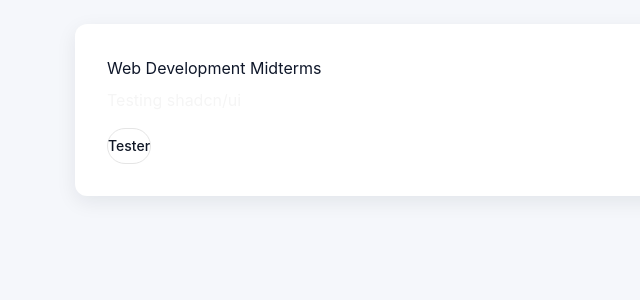
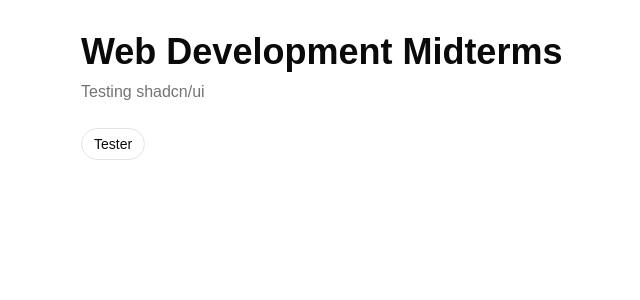
Before and after one commit to mrcv-dmg/midterm-project-webdvt, a React (Vite) app: page / in a window 1280 px wide. Shown: the top 300 px of the page, without its empty margins (15-655 px from the left). Built offline with nearby package versions, Linux system fonts and the light colour scheme.

Commit message:
switched presets to Rhea

```diff
--- a/jsconfig.json
+++ b/jsconfig.json
@@ -3,6 +3,7 @@
     "baseUrl": ".",
     "paths": {
       "@/*": ["src/*"]
-    }
+    },
+        "ignoreDeprecations": "6.0"
   }
 }
--- a/package.json
+++ b/package.json
@@ -11,6 +11,7 @@
   },
   "dependencies": {
     "@base-ui/react": "^1.7.0",
+    "@fontsource-variable/geist": "^5.3.0",
     "@fontsource-variable/inter": "^5.3.0",
     "@fontsource-variable/jetbrains-mono": "^5.3.0",
     "@phosphor-icons/react": "^2.1.10",
--- a/src/App.jsx
+++ b/src/App.jsx
@@ -1,16 +1,20 @@
-import "./App.css";
 import { Button } from "@/components/ui/button";
 
 function App() {
   return (
-    <>
-      <div className="container">
-        <h1>Web Development Midterms</h1>
-        <p>Testing shadcn/ui</p>
+    <main className="mx-auto max-w-6xl p-8">
+      <h1 className="mb-2 text-4xl font-bold">
+        Web Development Midterms
+      </h1>
 
-        <Button variant="outline">Tester</Button>
-      </div>
-    </>
+      <p className="mb-6 text-muted-foreground">
+        Testing shadcn/ui
+      </p>
+
+      <Button variant="outline">
+        Tester
+      </Button>
+    </main>
   );
 }
 
--- a/src/components/ui/button.jsx
+++ b/src/components/ui/button.jsx
@@ -4,7 +4,7 @@ import { cva } from "class-variance-authority";
 import { cn } from "@/lib/utils"
 
 const buttonVariants = cva(
-  "group/button inline-flex shrink-0 items-center justify-center rounded-4xl border border-transparent bg-clip-padding text-sm font-medium whitespace-nowrap transition-all outline-none select-none focus-visible:border-ring focus-visible:ring-3 focus-visible:ring-ring/30 active:not-aria-[haspopup]:translate-y-px disabled:pointer-events-none disabled:opacity-50 aria-invalid:border-destructive aria-invalid:ring-3 aria-invalid:ring-destructive/20 dark:aria-invalid:border-destructive/50 dark:aria-invalid:ring-destructive/40 [&_svg]:pointer-events-none [&_svg]:shrink-0 [&_svg:not([class*='size-'])]:size-4",
+  "group/button inline-flex shrink-0 items-center justify-center rounded-2xl border border-transparent bg-clip-padding text-sm font-medium whitespace-nowrap transition-all outline-none select-none focus-visible:border-ring focus-visible:ring-3 focus-visible:ring-ring/30 active:not-aria-[haspopup]:translate-y-px disabled:pointer-events-none disabled:opacity-50 aria-invalid:border-destructive aria-invalid:ring-3 aria-invalid:ring-destructive/20 dark:aria-invalid:border-destructive/50 dark:aria-invalid:ring-destructive/40 [&_svg]:pointer-events-none [&_svg]:shrink-0 [&_svg:not([class*='size-'])]:size-4",
   {
     variants: {
       variant: {
@@ -21,14 +21,14 @@ const buttonVariants = cva(
       },
       size: {
         default:
-          "h-9 gap-1.5 px-3 has-data-[icon=inline-end]:pr-2.5 has-data-[icon=inline-start]:pl-2.5",
+          "h-8 gap-1.5 px-3 has-data-[icon=inline-end]:pr-2.5 has-data-[icon=inline-start]:pl-2.5",
         xs: "h-6 gap-1 px-2.5 text-xs has-data-[icon=inline-end]:pr-2 has-data-[icon=inline-start]:pl-2 [&_svg:not([class*='size-'])]:size-3",
-        sm: "h-8 gap-1 px-3 has-data-[icon=inline-end]:pr-2 has-data-[icon=inline-start]:pl-2",
-        lg: "h-10 gap-1.5 px-4 has-data-[icon=inline-end]:pr-3 has-data-[icon=inline-start]:pl-3",
-        icon: "size-9",
+        sm: "h-7 gap-1 px-3 has-data-[icon=inline-end]:pr-2 has-data-[icon=inline-start]:pl-2",
+        lg: "h-9 gap-1.5 px-4 has-data-[icon=inline-end]:pr-3 has-data-[icon=inline-start]:pl-3",
+        icon: "size-8",
         "icon-xs": "size-6 [&_svg:not([class*='size-'])]:size-3",
-        "icon-sm": "size-8",
-        "icon-lg": "size-10",
+        "icon-sm": "size-7",
+        "icon-lg": "size-9",
       },
     },
     defaultVariants: {
--- a/src/index.css
+++ b/src/index.css
@@ -1,18 +1,58 @@
 @import "tailwindcss";
+@import "shadcn/tailwind.css";
 @import "tw-animate-css";
-@import "shadcn/tailwind.css";
 @import "@fontsource-variable/inter";
 
 @custom-variant dark (&:is(.dark *));
 
-/* Base styles for the midterms project */
+@theme inline {
+  --color-background: var(--background);
+  --color-foreground: var(--foreground);
+  --color-card: var(--card);
+  --color-card-foreground: var(--card-foreground);
+  --color-popover: var(--popover);
+  --color-popover-foreground: var(--popover-foreground);
+  --color-primary: var(--primary);
+  --color-primary-foreground: var(--primary-foreground);
+  --color-secondary: var(--secondary);
+  --color-secondary-foreground: var(--secondary-foreground);
+  --color-muted: var(--muted);
+  --color-muted-foreground: var(--muted-foreground);
+  --color-accent: var(--accent);
+  --color-accent-foreground: var(--accent-foreground);
+  --color-destructive: var(--destructive);
+  --color-border: var(--border);
+  --color-input: var(--input);
+  --color-ring: var(--ring);
+  --color-chart-1: var(--chart-1);
+  --color-chart-2: var(--chart-2);
+  --color-chart-3: var(--chart-3);
+  --color-chart-4: var(--chart-4);
+  --color-chart-5: var(--chart-5);
+  --color-sidebar: var(--sidebar);
+  --color-sidebar-foreground: var(--sidebar-foreground);
+  --color-sidebar-primary: var(--sidebar-primary);
+  --color-sidebar-primary-foreground: var(--sidebar-primary-foreground);
+  --color-sidebar-accent: var(--sidebar-accent);
+  --color-sidebar-accent-foreground: var(--sidebar-accent-foreground);
+  --color-sidebar-border: var(--sidebar-border);
+  --color-sidebar-ring: var(--sidebar-ring);
+  --radius-sm: calc(var(--radius) * 0.6);
+  --radius-md: calc(var(--radius) * 0.8);
+  --radius-lg: var(--radius);
+  --radius-xl: calc(var(--radius) * 1.4);
+  --radius-2xl: calc(var(--radius) * 1.8);
+  --radius-3xl: calc(var(--radius) * 2.2);
+  --radius-4xl: calc(var(--radius) * 2.6);
+  --font-heading: var(--font-sans);
+  --font-sans: 'Inter Variable', sans-serif;
+}
+
 :root {
-  --bg: #f5f7fb;
-  --card: oklch(1 0 0);
-  --muted: oklch(0.97 0 0);
-  --accent: oklch(0.97 0 0);
+  --radius: 0.625rem;
   --background: oklch(1 0 0);
   --foreground: oklch(0.145 0 0);
+  --card: oklch(1 0 0);
   --card-foreground: oklch(0.145 0 0);
   --popover: oklch(1 0 0);
   --popover-foreground: oklch(0.145 0 0);
@@ -20,7 +60,9 @@
   --primary-foreground: oklch(0.985 0 0);
   --secondary: oklch(0.97 0 0);
   --secondary-foreground: oklch(0.205 0 0);
+  --muted: oklch(0.97 0 0);
   --muted-foreground: oklch(0.556 0 0);
+  --accent: oklch(0.97 0 0);
   --accent-foreground: oklch(0.205 0 0);
   --destructive: oklch(0.577 0.245 27.325);
   --border: oklch(0.922 0 0);
@@ -31,7 +73,6 @@
   --chart-3: oklch(0.439 0 0);
   --chart-4: oklch(0.371 0 0);
   --chart-5: oklch(0.269 0 0);
-  --radius: 0.625rem;
   --sidebar: oklch(0.985 0 0);
   --sidebar-foreground: oklch(0.145 0 0);
   --sidebar-primary: oklch(0.205 0 0);
@@ -40,93 +81,6 @@
   --sidebar-accent-foreground: oklch(0.205 0 0);
   --sidebar-border: oklch(0.922 0 0);
   --sidebar-ring: oklch(0.708 0 0);
-}
-
-/* ...keep the rest of your CSS exactly as it is... */
-
-*{box-sizing:border-box;margin:0;padding:0}
-html,body,#root{height:100%}
-body{
-	font-family:Inter, system-ui, -apple-system, 'Segoe UI', Roboto, 'Helvetica Neue', Arial;
-	background:var(--bg);
-	color:#111827;
-	-webkit-font-smoothing:antialiased;
-	-moz-osx-font-smoothing:grayscale;
-	line-height:1.5;
-	padding:1.5rem;
-}
-
-.container{
-	max-width:1100px;
-	margin:0 auto;
-	background:var(--card);
-	border-radius:12px;
-	box-shadow:0 6px 20px rgba(16,24,40,0.08);
-	padding:2rem;
-}
-
-h1,h2,h3{color:#0f172a;margin-bottom:.5rem}
-p{color:var(--muted);margin-bottom:1rem}
-
-.btn{
-	display:inline-block;
-	background:var(--accent);
-	color:#fff;
-	padding:.6rem 1rem;
-	border-radius:8px;
-	text-decoration:none;
-}
-
-/* Utility */
-.grid{display:grid;gap:1rem}
-.center{display:flex;align-items:center;justify-content:center}
-
-/* Responsive */
-@media (min-width:768px){
-	.grid-cols-2{grid-template-columns:1fr 1fr}
-}
-
-@theme inline {
-  --font-heading: var(--font-sans);
-  --font-sans: 'Inter Variable', sans-serif;
-  --color-sidebar-ring: var(--sidebar-ring);
-  --color-sidebar-border: var(--sidebar-border);
-  --color-sidebar-accent-foreground: var(--sidebar-accent-foreground);
-  --color-sidebar-accent: var(--sidebar-accent);
-  --color-sidebar-primary-foreground: var(--sidebar-primary-foreground);
-  --color-sidebar-primary: var(--sidebar-primary);
-  --color-sidebar-foreground: var(--sidebar-foreground);
-  --color-sidebar: var(--sidebar);
-  --color-chart-5: var(--chart-5);
-  --color-chart-4: var(--chart-4);
-  --color-chart-3: var(--chart-3);
-  --color-chart-2: var(--chart-2);
-  --color-chart-1: var(--chart-1);
-  --color-ring: var(--ring);
-  --color-input: var(--input);
-  --color-border: var(--border);
-  --color-destructive: var(--destructive);
-  --color-accent-foreground: var(--accent-foreground);
-  --color-accent: var(--accent);
-  --color-muted-foreground: var(--muted-foreground);
-  --color-muted: var(--muted);
-  --color-secondary-foreground: var(--secondary-foreground);
-  --color-secondary: var(--secondary);
-  --color-primary-foreground: var(--primary-foreground);
-  --color-primary: var(--primary);
-  --color-popover-foreground: var(--popover-foreground);
-  --color-popover: var(--popover);
-  --color-card-foreground: var(--card-foreground);
-  --color-card: var(--card);
-  --color-foreground: var(--foreground);
-  --color-background: var(--background);
-  --radius-sm: calc(var(--radius) * 0.6);
-  --radius-md: calc(var(--radius) * 0.8);
-  --radius-lg: var(--radius);
-  --radius-xl: calc(var(--radius) * 1.4);
-  --radius-2xl: calc(var(--radius) * 1.8);
-  --radius-3xl: calc(var(--radius) * 2.2);
-  --radius-4xl: calc(var(--radius) * 2.6);
 }
 
 .dark {
@@ -167,6 +121,7 @@ p{color:var(--muted);margin-bottom:1rem}
   * {
     @apply border-border outline-ring/50;
   }
+
   body {
     @apply bg-background text-foreground;
   }
```
Also changed, not shown: components.json, 1 other file (tests, documents, lock files or other folders).
